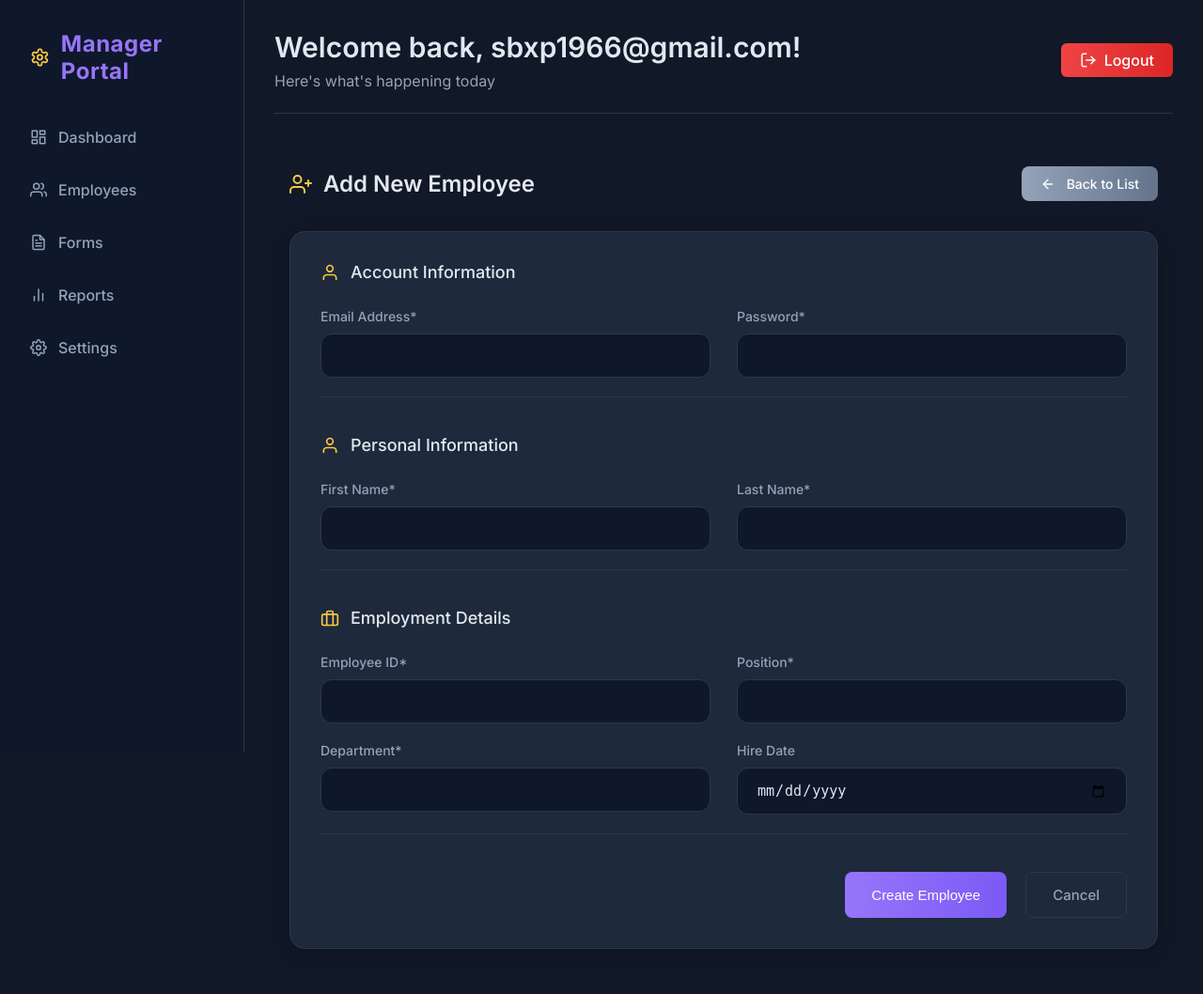
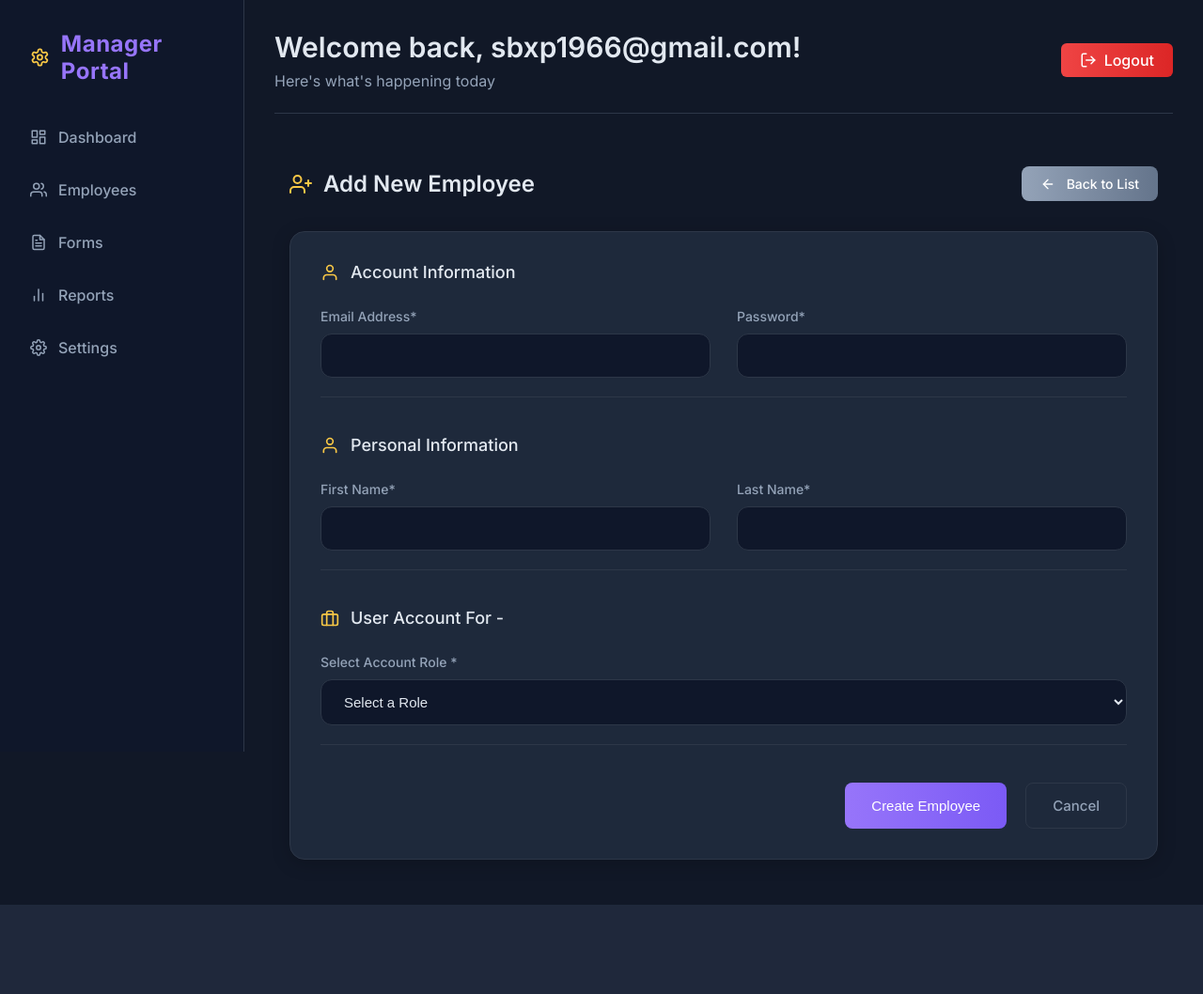
Before and after one commit to arpan8925/NRLM-Scheme, a Django app: page /manager/employees/add/ in a window 1280 px wide. Shown: the whole page at 94% size. After the commit the page ends 963 px from the top, so only its background shows below. Run offline with Django 5.2, Linux system fonts and the light colour scheme; a user stored in the database is signed in.

Commit message:
User Account Form Created, Need Review

```diff
--- a/templates/managerdashboard/add_employee.html
+++ b/templates/managerdashboard/add_employee.html
@@ -82,27 +82,61 @@
                         <rect x="2" y="7" width="20" height="14" rx="2" ry="2"></rect>
                         <path d="M16 21V5a2 2 0 0 0-2-2h-4a2 2 0 0 0-2 2v16"></path>
                     </svg>
-                    Employment Details
+                    User Account For -
                 </h3>
                 <div class="form-row">
                     <div class="form-group">
-                        <label for="employee_id">Employee ID*</label>
-                        <input type="text" id="employee_id" name="employee_id" required>
+                        <label for="department">Select Account Role *</label>
+                        <select name="role" id="role" required>
+                            <option value="" selected>Select a Role</option>
+                            <option value="admin">Admin</option>
+                            <option value="block_employee">Block Level Employee</option>
+                            <option value="district_employee">District Level Employee</option>
+                        </select>
+                    </div>
+                </div>
+            </div>
+
+            <!-- Employment Details (Hidden by Default) -->
+            <div class="form-section" id="employment-details" style="display: none;">
+                <h3>
+                    <svg xmlns="http://www.w3.org/2000/svg" width="20" height="20" viewBox="0 0 24 24" fill="none" stroke="currentColor" stroke-width="2" stroke-linecap="round" stroke-linejoin="round">
+                        <rect x="2" y="7" width="20" height="14" rx="2" ry="2"></rect>
+                        <path d="M16 21V5a2 2 0 0 0-2-2h-4a2 2 0 0 0-2 2v16"></path>
+                    </svg>
+                    Employment Details
+                </h3>
+
+                <div class="form-row">
+                    <div class="form-group">
+                        <label for="state">Select State *</label>
+                        <select name="state" id="state">
+                            <option value="" selected>Select a State</option>
+                            <option value="2">ANDHRA PRADESH (AP)</option>
+                            <option value="3">ARUNACHAL PRADESH (AR)</option>
+                            <option value="4">ASSAM (AS)</option>
+                            <option value="5">BIHAR (BH)</option>
+                        </select>
                     </div>
                     <div class="form-group">
-                        <label for="position">Position*</label>
-                        <input type="text" id="position" name="position" required>
+                        <label for="district">Select District *</label>
+                        <select name="district" id="district">
+                            <option value="" selected>Select a District</option>
+                            <option value="10002">SOUTH GOA (SG)</option>
+                            <option value="10001">NORTH GOA (NG)</option>
+                        </select>
                     </div>
                 </div>
 
-                <div class="form-row">
+                <div class="form-row" id="district-employee-details">
                     <div class="form-group">
-                        <label for="department">Department*</label>
-                        <input type="text" id="department" name="department" required>
-                    </div>
-                    <div class="form-group">
-                        <label for="hire_date">Hire Date</label>
-                        <input type="date" id="hire_date" name="hire_date">
+                        <label for="block">Select Block *</label>
+                        <select name="block" id="block">
+                            <option value="" selected>Select a Block</option>
+                            <option value="100006">CANACONA</option>
+                            <option value="100008">MORMUGAO</option>
+                            <option value="100009">PONDA</option>
+                        </select>
                     </div>
                 </div>
             </div>
@@ -114,4 +148,25 @@
         </form>
     </div>
 </div>
+
+
+
+<script>
+    document.getElementById('role').addEventListener('change', function() {
+        var role = this.value;
+        var employmentDetails = document.getElementById('employment-details');
+        var districtEmployeeDetails = document.getElementById('district-employee-details');
+
+        if (role === 'admin') {
+            employmentDetails.style.display = 'none'; // Hide Employment Details for Admin
+        } else if (role === 'block_employee') {
+            employmentDetails.style.display = 'block';
+            districtEmployeeDetails.style.display = 'block'; // Show Employment Details for Block Level Employee
+        } else if (role === 'district_employee') {
+            employmentDetails.style.display = 'block';
+            districtEmployeeDetails.style.display = 'none';
+        }
+    });
+</script>
+
 {% endblock %}
```
Also changed, not shown: db.sqlite3.
